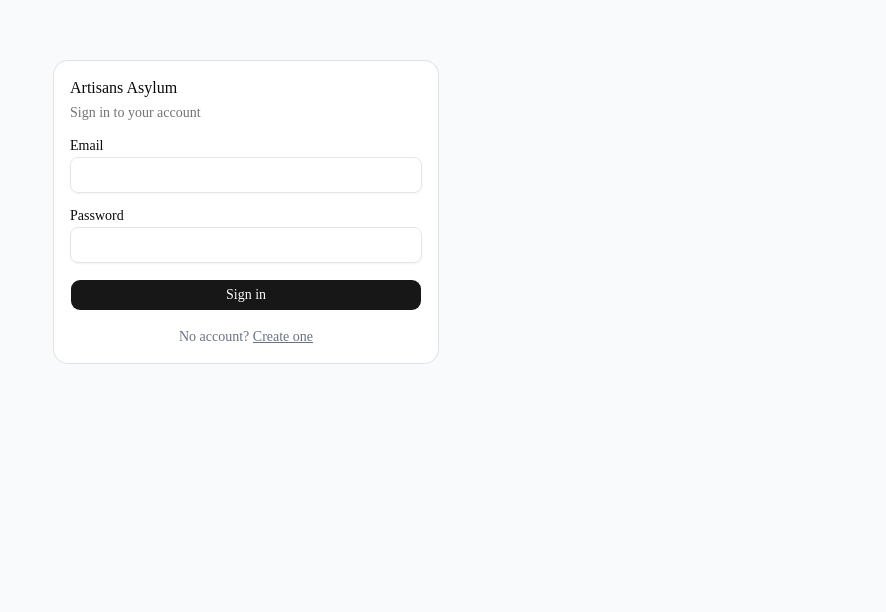
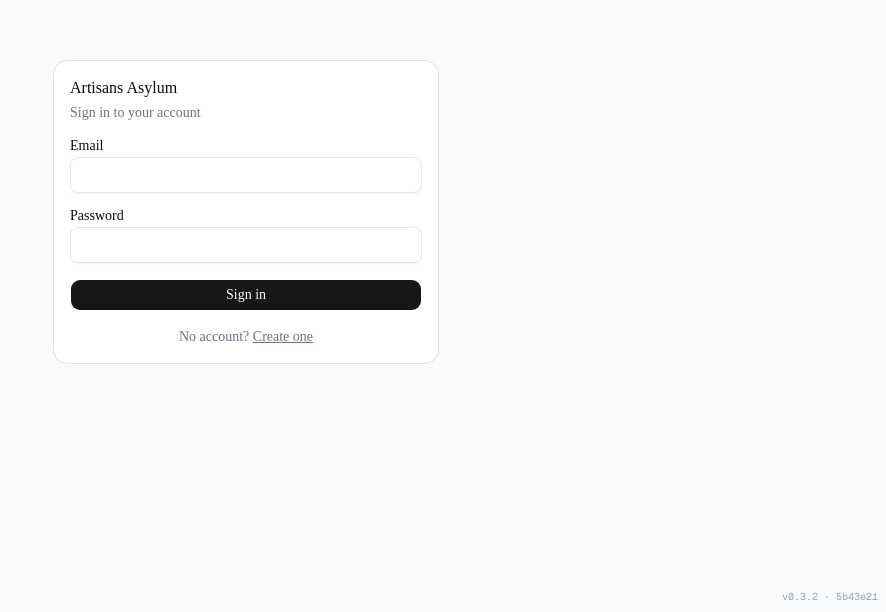
Before and after one commit to sadie-f2/makerspace_v0, a Next.js app in the folder app/: page /login in a window 1280 px wide. Shown: the part 188-800 px from the top of the page, without its empty margins (394-1280 px from the left). Built offline with nearby package versions, Linux system fonts and the light colour scheme; no server answers.

Commit message:
Add version history and version badge
- version-history.md documents v0.3.0 (initial build) and v0.3.2
- VersionBadge component shows version + commit in fixed bottom-right corner on all pages

Co-Authored-By: Claude Sonnet 4.6 <noreply@anthropic.com>

```diff
--- a/app/src/app/layout.tsx
+++ b/app/src/app/layout.tsx
@@ -1,6 +1,7 @@
 import type { Metadata } from "next";
 import { Geist, Geist_Mono } from "next/font/google";
 import "./globals.css";
+import VersionBadge from "@/components/VersionBadge";
 
 const geistSans = Geist({
   variable: "--font-geist-sans",
@@ -27,7 +28,10 @@ export default function RootLayout({
       lang="en"
       className={`${geistSans.variable} ${geistMono.variable} h-full antialiased`}
     >
-      <body className="min-h-full flex flex-col">{children}</body>
+      <body className="min-h-full flex flex-col">
+        {children}
+        <VersionBadge />
+      </body>
     </html>
   );
 }
--- /dev/null
+++ b/app/src/components/VersionBadge.tsx
@@ -0,0 +1,7 @@
+export default function VersionBadge() {
+  return (
+    <div className="fixed bottom-2 right-2 z-50 text-[10px] text-gray-400 font-mono select-none pointer-events-none">
+      v0.3.2 · 5b43e21
+    </div>
+  );
+}
```
Also changed, not shown: 1 other file (tests, documents, lock files or other folders).
